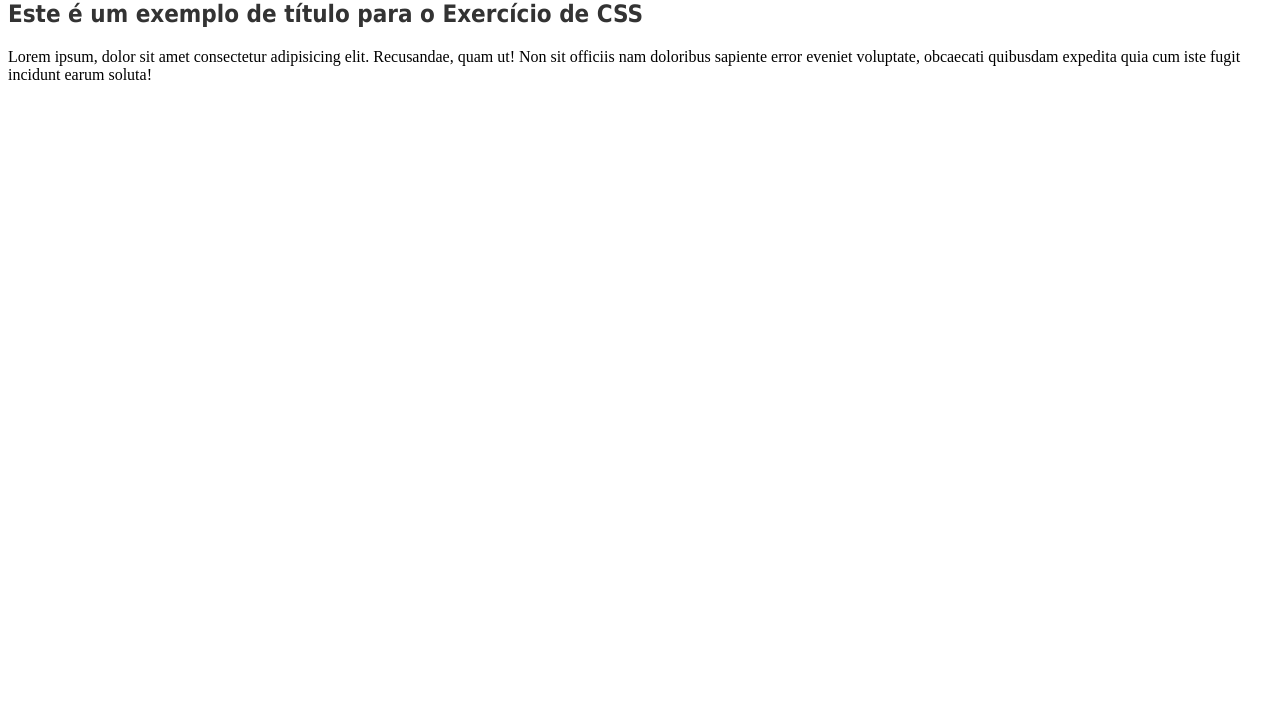
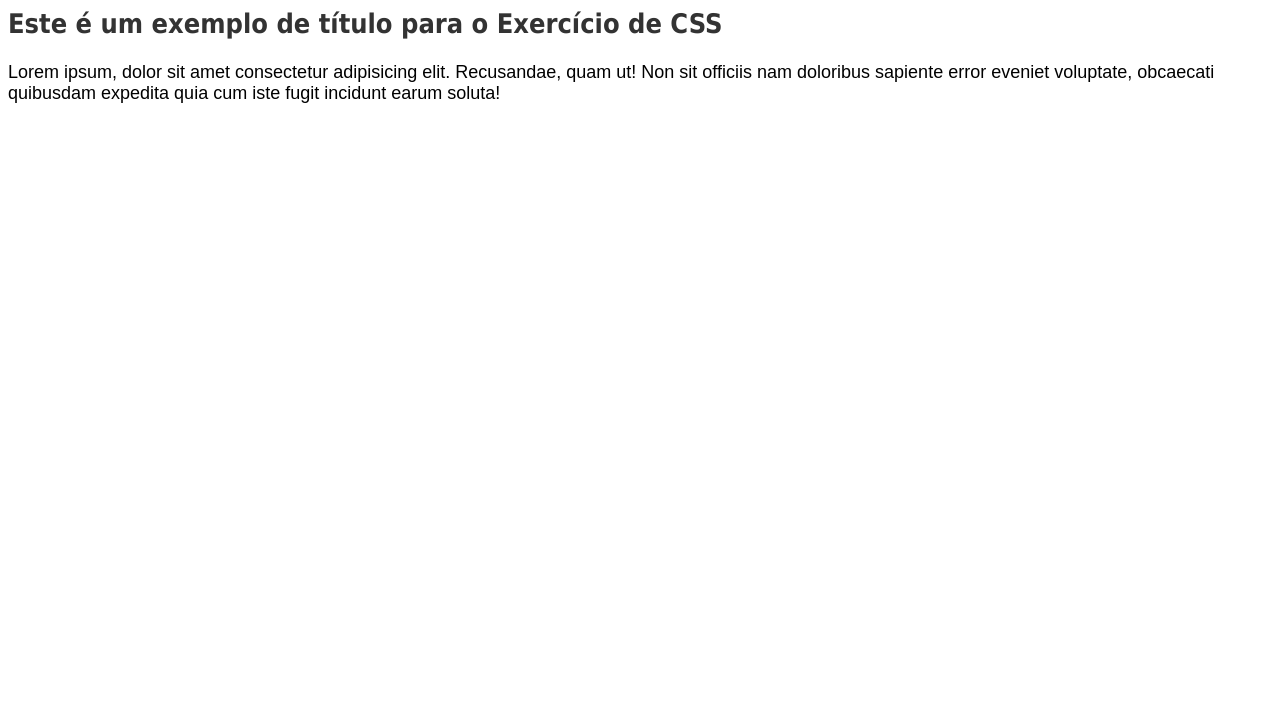
Before and after one commit to marlonboeck/Curso-Programador-Web-IFRS, a plain HTML site: page css/exercicios/exercicio 3/index.html in a window 1280 px wide. Shown: the part 81-800 px from the top of the page. Drawn offline with Linux system fonts and the light colour scheme.

Commit message:
Update style.css

```diff
--- a/css/exercicios/exercicio 3/style.css
+++ b/css/exercicios/exercicio 3/style.css
@@ -9,6 +9,8 @@
 }
 
 body{
-    font-size: Arial;
+    font-family: Arial;
     color: #000;
+    font-size: large;
+
 }
```
